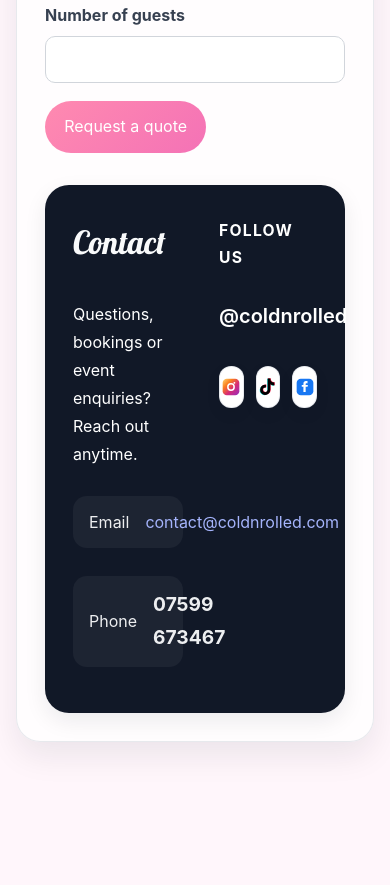
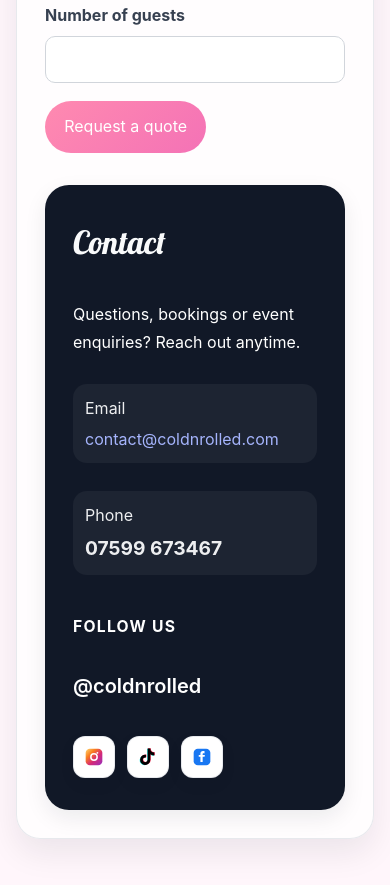
Before and after one commit to Parkies73/ColdnRolled, a plain HTML site: page contact.html in a window 390 px wide. Shown: the part 938-1823 px from the top of the page. Before the commit the page ends 1736 px from the top, so only its background shows below. Drawn offline with Linux system fonts and the light colour scheme.

Commit message:
responsive 2

```diff
--- a/index.css
+++ b/index.css
@@ -1438,6 +1438,13 @@ body::after {
     padding: 12px 16px;
     background: rgba(255,255,255,0.05);
     border-radius: 14px;
+}
+
+.footer-line a,
+.footer-line .contact-number {
+    min-width: 0;
+    overflow-wrap: anywhere;
+    text-align: right;
 }
 
 .footer-line strong,
@@ -1666,6 +1673,26 @@ body::after {
         min-height: auto;
     }
 
+    .footer-grid {
+        grid-template-columns: 1fr;
+    }
+
+    .footer-block--social {
+        margin-left: 0;
+    }
+
+    .footer-line {
+        align-items: flex-start;
+        flex-direction: column;
+        gap: 3px;
+        padding: 10px 12px;
+    }
+
+    .footer-line a,
+    .footer-line .contact-number {
+        text-align: left;
+    }
+
     .menu-grid {
         grid-template-columns: repeat(2, minmax(0, 1fr));
         gap: 10px;
```
